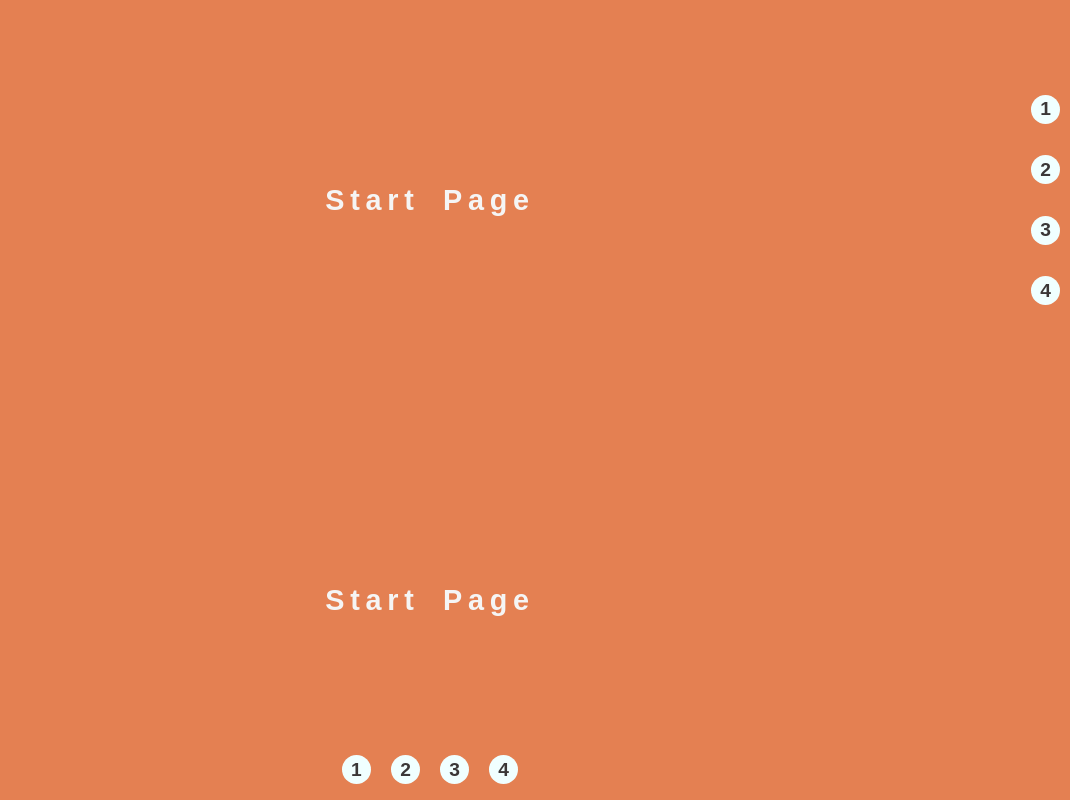
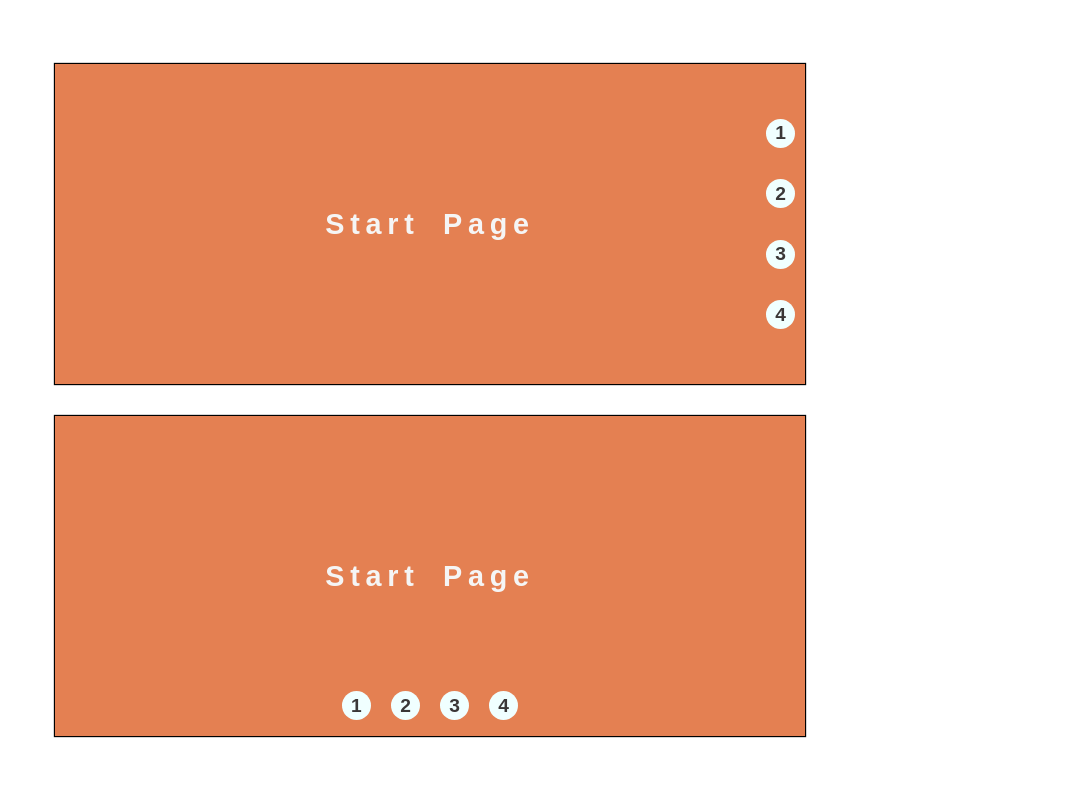
Before and after one commit to ben-gabriel/General-Practice, a plain HTML site: page CSS-basics-general-practice/Scroll-snap/index.html in a window 1280 px wide. Shown: the whole page, without its empty margins (210-1280 px from the left). Drawn offline with Linux system fonts and the light colour scheme.

Commit message:
add body style and box shadow

```diff
--- a/CSS-basics-general-practice/Scroll-snap/index.html
+++ b/CSS-basics-general-practice/Scroll-snap/index.html
@@ -9,7 +9,7 @@
 </head>
 <body>
 
-    <div class="snapContainerY">
+    <div class="snapY container">
 
         <nav>
             <a href="#y1"> 1 </a>
@@ -36,7 +36,7 @@
 
     </div>
 
-    <div class="snapContainerX">
+    <div class="snapX container">
 
         <nav>
             <a href="#x1"> 1 </a>
--- a/CSS-basics-general-practice/Scroll-snap/style.css
+++ b/CSS-basics-general-practice/Scroll-snap/style.css
@@ -5,19 +5,21 @@
     box-sizing: border-box;
 }
 
+body{
+    display: flex;
+    flex-wrap: wrap;
+    justify-content: center;
+    align-content: center;
+    height: 100vh;
+}
+
 /* --- Container Vertical Snapping */
-.snapContainerY{
-    position: relative;
-    height: 50vh;
-    width: 100vw;
-
-    scroll-behavior: smooth;
-
+.snapY{
     scroll-snap-type: y mandatory;
     overflow-y: scroll;
+}
 
-}
-.snapContainerY nav{
+.snapY nav{
     position: sticky;
     height: 0;
     top: 50%;
@@ -30,21 +32,13 @@
 
 
 /* --- Container Vertical Snapping */
-.snapContainerX{
-    position: relative;
-    height: 50vh;
-    width: 100vw;
-
-    scroll-behavior: smooth;
-
+.snapX{
     scroll-snap-type: x mandatory;
     overflow-x: scroll;
-
     display: flex;
-
 }
 
-.snapContainerX nav{
+.snapX nav{
     position: sticky;
     background: red;
 
@@ -57,6 +51,17 @@
 }
 
 /* --- General --- */
+
+.container{
+    position: relative;
+    height: 40vh;
+    width: 95vw;
+    max-width: 750px;
+
+    margin: 1em;
+
+    scroll-behavior: smooth;
+}
 
 
 a{
@@ -114,3 +119,7 @@ section{
 .s4{
     background:teal;
 }
+
+div{
+    box-shadow: 0 0 1px 1px black;
+}
```
